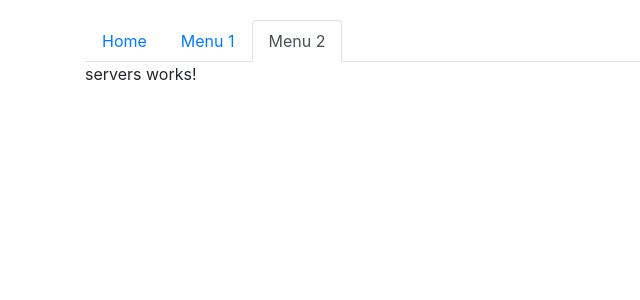
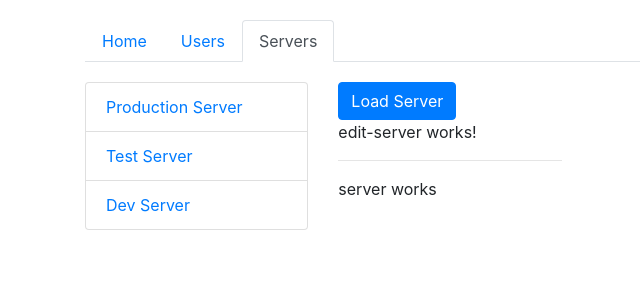
Before and after one commit to faisalkhanchat/angular-routing, an Angular app: page /servers in a window 1280 px wide. Shown: the top 300 px of the page, without its empty margins (0-640 px from the left). Built offline with nearby package versions, Linux system fonts and the light colour scheme.

Commit message:
relative to  and paramerterised routing

```diff
--- a/src/app/app.component.css
+++ b/src/app/app.component.css
@@ -0,0 +1,3 @@
+.panel{
+  padding: 20px 0;
+}
--- a/src/app/app.component.html
+++ b/src/app/app.component.html
@@ -7,10 +7,10 @@
           <a class="nav-link" data-toggle="tab" [routerLink]="['/']" routerLinkActive="active" [routerLinkActiveOptions]="{exact: true}" >Home</a>
         </li>
         <li class="nav-item">
-          <a class="nav-link" data-toggle="tab"  [routerLink]="['/users']" routerLinkActive="active" >Menu 1</a>
+          <a class="nav-link" data-toggle="tab"  [routerLink]="['/users']" routerLinkActive="active" >Users</a>
         </li>
         <li class="nav-item">
-          <a class="nav-link" data-toggle="tab"  [routerLink]="['/servers']" routerLinkActive="active" >Menu 2</a>
+          <a class="nav-link" data-toggle="tab"  [routerLink]="['/servers']" routerLinkActive="active" >Servers</a>
         </li>
       </ul>
     </div>
@@ -18,7 +18,9 @@
 
   <div class="row">
     <div class="col-xs-12 col-sm-10 col-md-8 col-sm-offset-1 col-md-offset-2">
-      <router-outlet></router-outlet>
+      <div class="panel">
+        <router-outlet></router-outlet>
+      </div>
     </div>
   </div>
 
--- a/src/app/app.module.ts
+++ b/src/app/app.module.ts
@@ -9,10 +9,12 @@ import { UserComponent } from './users/user/user.component';
 import { EditServerComponent } from './servers/edit-server/edit-server.component';
 import { Routes, RouterModule } from '@angular/router';
 import { from } from 'rxjs';
+import { ServerComponent } from './servers/server/server.component';
 
 const appRoute: Routes = [
   { path: '', component: HomeComponent },
   { path: 'users', component: UsersComponent },
+  { path: 'users/:id/:name', component: UserComponent },
   { path: 'servers', component: ServersComponent },
 
 ];
@@ -24,6 +26,7 @@ const appRoute: Routes = [
     UsersComponent,
     UserComponent,
     EditServerComponent,
+    ServerComponent
   ],
   imports: [
     BrowserModule,
--- a/src/app/home/home.component.html
+++ b/src/app/home/home.component.html
@@ -3,5 +3,5 @@
   <p>
     Manage server and users.
   </p>
-  <button class="btn btn-primary">Load Servers</button>
+  <button class="btn btn-primary" (click)=onLoadServer()>Load Servers</button>
 </div>
--- a/src/app/home/home.component.ts
+++ b/src/app/home/home.component.ts
@@ -1,4 +1,5 @@
 import { Component, OnInit } from '@angular/core';
+import { Router } from '@angular/router';
 
 @Component({
   selector: 'app-home',
@@ -7,9 +8,14 @@ import { Component, OnInit } from '@angular/core';
 })
 export class HomeComponent implements OnInit {
 
-  constructor() { }
+  constructor(public router: Router) { }
 
   ngOnInit() {
   }
 
+  onLoadServer() {
+    alert('asdf');
+    this.router.navigate(['/servers']);
+  }
+
 }
--- a/src/app/servers/server/server.component.html
+++ b/src/app/servers/server/server.component.html
@@ -1,3 +1 @@
-<p>
-  server works!
-</p>
+<p>server works</p>
--- a/src/app/servers/servers.component.html
+++ b/src/app/servers/servers.component.html
@@ -1,3 +1,16 @@
-<p>
-  servers works!
-</p>
+<div class="row">
+    <div class="col-xs-12 col-sm-4">
+      <div class="list-group">
+        <a href="#" class="list-group-item" *ngFor="let server of servers">
+          {{server.name}}
+        </a>
+      </div>
+    </div>
+    <div class="col-xs-12 col-sm-4">
+      <button class="btn btn-primary" (click)="onReload()">Load Server</button>
+      <br>
+      <app-edit-server></app-edit-server>
+      <hr/>
+      <app-server></app-server>
+    </div>
+  </div>
--- a/src/app/servers/servers.component.ts
+++ b/src/app/servers/servers.component.ts
@@ -1,4 +1,5 @@
 import { Component, OnInit } from '@angular/core';
+import { Router, ActivatedRoute } from '@angular/router';
 
 @Component({
   selector: 'app-servers',
@@ -6,10 +7,21 @@ import { Component, OnInit } from '@angular/core';
   styleUrls: ['./servers.component.css']
 })
 export class ServersComponent implements OnInit {
-
-  constructor() { }
+  servers = [
+    { name: 'Production Server' },
+    { name: 'Test Server' },
+    { name: 'Dev Server' },
+  ];
+  constructor(
+    public router: Router,
+    public route: ActivatedRoute
+    ) { }
 
   ngOnInit() {
   }
+  onReload() {
+    // relative to routing
+    this.router.navigate(['/servers'], {relativeTo: this.route});
+  }
 
 }
--- a/src/app/users/user/user.component.html
+++ b/src/app/users/user/user.component.html
@@ -1,3 +1,2 @@
-<p>
-  user works!
-</p>
+<p>User with ID <strong>{{user.id}}</strong> Loaded</p>
+<p>User name is <strong>{{user.name}}</strong> Loaded</p>
--- a/src/app/users/user/user.component.ts
+++ b/src/app/users/user/user.component.ts
@@ -1,4 +1,5 @@
 import { Component, OnInit } from '@angular/core';
+import { ActivatedRoute } from '@angular/router';
 
 @Component({
   selector: 'app-user',
@@ -6,10 +7,14 @@ import { Component, OnInit } from '@angular/core';
   styleUrls: ['./user.component.css']
 })
 export class UserComponent implements OnInit {
-
-  constructor() { }
+  user: { id: number, name: string };
+  constructor(public route: ActivatedRoute) { }
 
   ngOnInit() {
+    this.user = {
+      id: this.route.snapshot.params['id'],
+      name: this.route.snapshot.params['name'],
+    };
   }
 
 }
```
